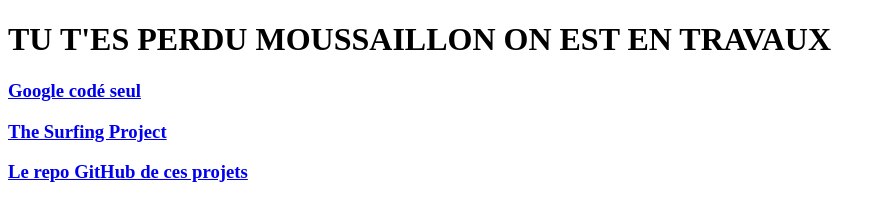
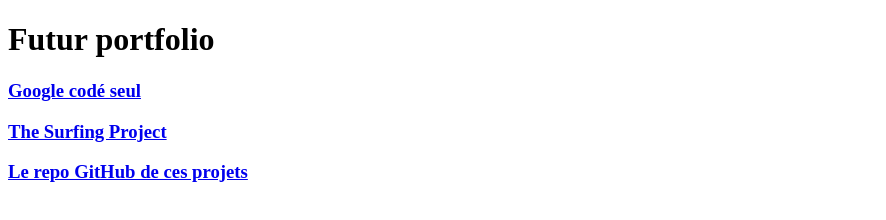
Before and after one commit to DevPomeis/devpomeis.github.io, a plain HTML site: page index.html in a window 1280 px wide. Shown: the whole page, without its empty margins (0-886 px from the left). Drawn offline with Linux system fonts and the light colour scheme.

Commit message:
encore un test dsl

```diff
--- a/index.html
+++ b/index.html
@@ -5,7 +5,7 @@
 		<title>DevPomeis</title>
 	</head>
 	<body>
-		<h1>TU T'ES PERDU MOUSSAILLON ON EST EN TRAVAUX</h1>
+		<h1>Futur portfolio</h1>
 
 		<a href="./google/index.html"><h3>Google codé seul</h3></a>
 		<a href="./thesurfingproject/index.html"><h3>The Surfing Project</h3></a>
```
